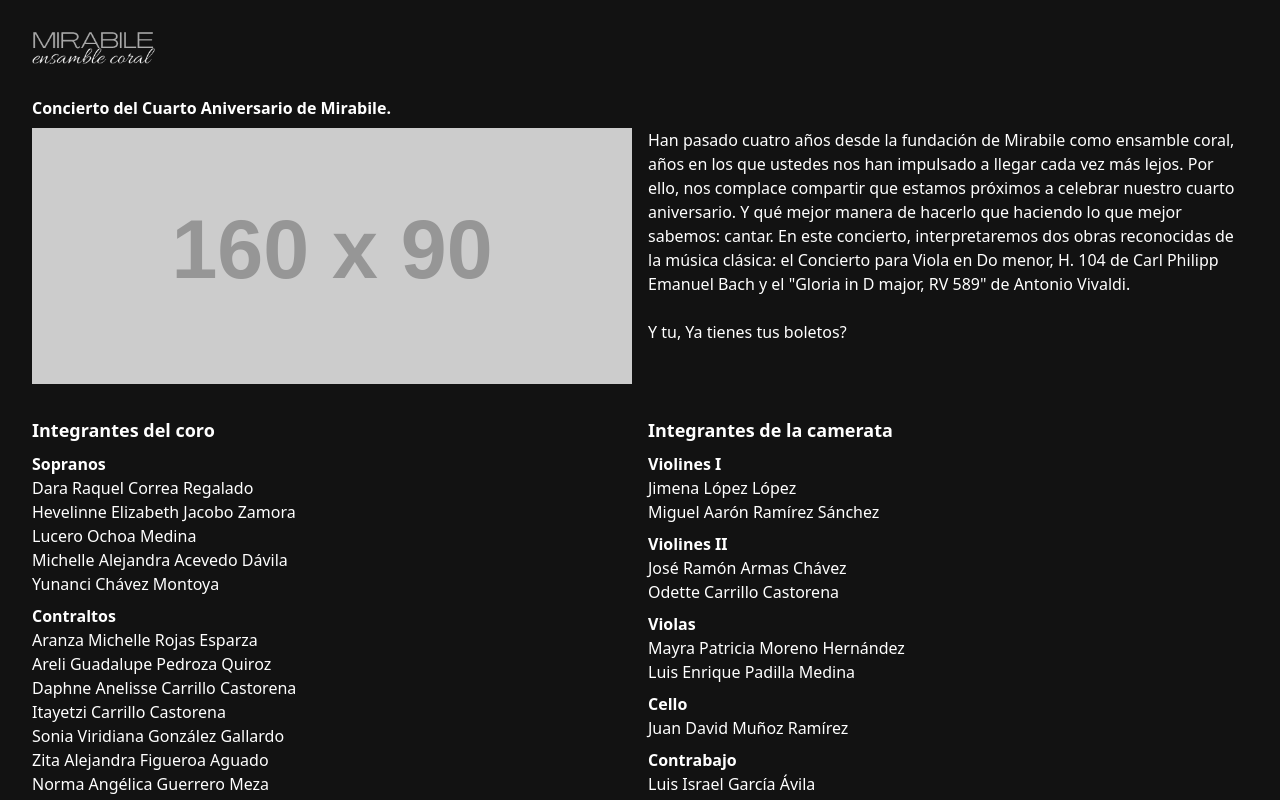
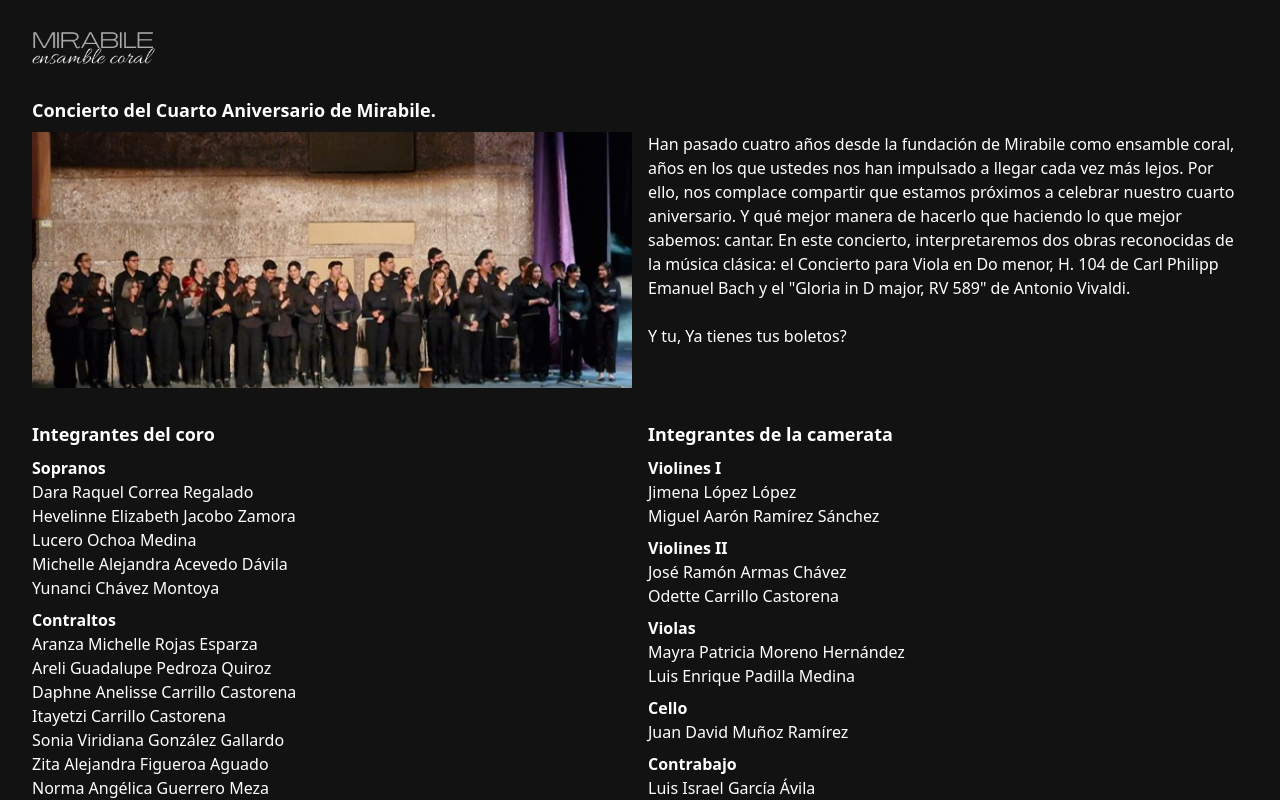
Before and after one commit to juan-mirabile-dev/cuarto-aniversario-mirabile, a React (Vite) app in the folder my-project/: page / in a window 1280 px wide. Shown: the top 800 px of the page. Built offline with nearby package versions, Linux system fonts and the light colour scheme.

Commit message:
update choir image

```diff
--- a/my-project/src/App.jsx
+++ b/my-project/src/App.jsx
@@ -14,7 +14,7 @@ export default function App() {
 
       <div className="grid grid-cols-1 md:grid-cols-2 gap-4 mb-8">
         <div class="w-full h-64 overflow-hidden">
-          <img className="w-full h-full object-cover" src="https://placehold.co/160x90" alt="Placeholder Image" />
+          <img className="w-full h-full object-cover" src="png/mirabile_img_test.png" alt="Placeholder Image" />
         </div>
         <div className="text-start">
           Han pasado cuatro años desde la fundación de Mirabile como ensamble coral, años en los que ustedes nos han impulsado a llegar cada vez más lejos.
--- a/my-project/src/components/SectionTitle.jsx
+++ b/my-project/src/components/SectionTitle.jsx
@@ -1,7 +1,7 @@
 const SectionTitle = ({content}) => {
     return (
         <div className="grid grid-cols-1">
-            <div className="text-start text font-bold mb-2">{content}</div>
+            <div className="text-start text-lg font-bold mb-2">{content}</div>
         </div>
     );
 }
```
Also changed, not shown: my-project/public/png/mirabile_img_test.png (added).
